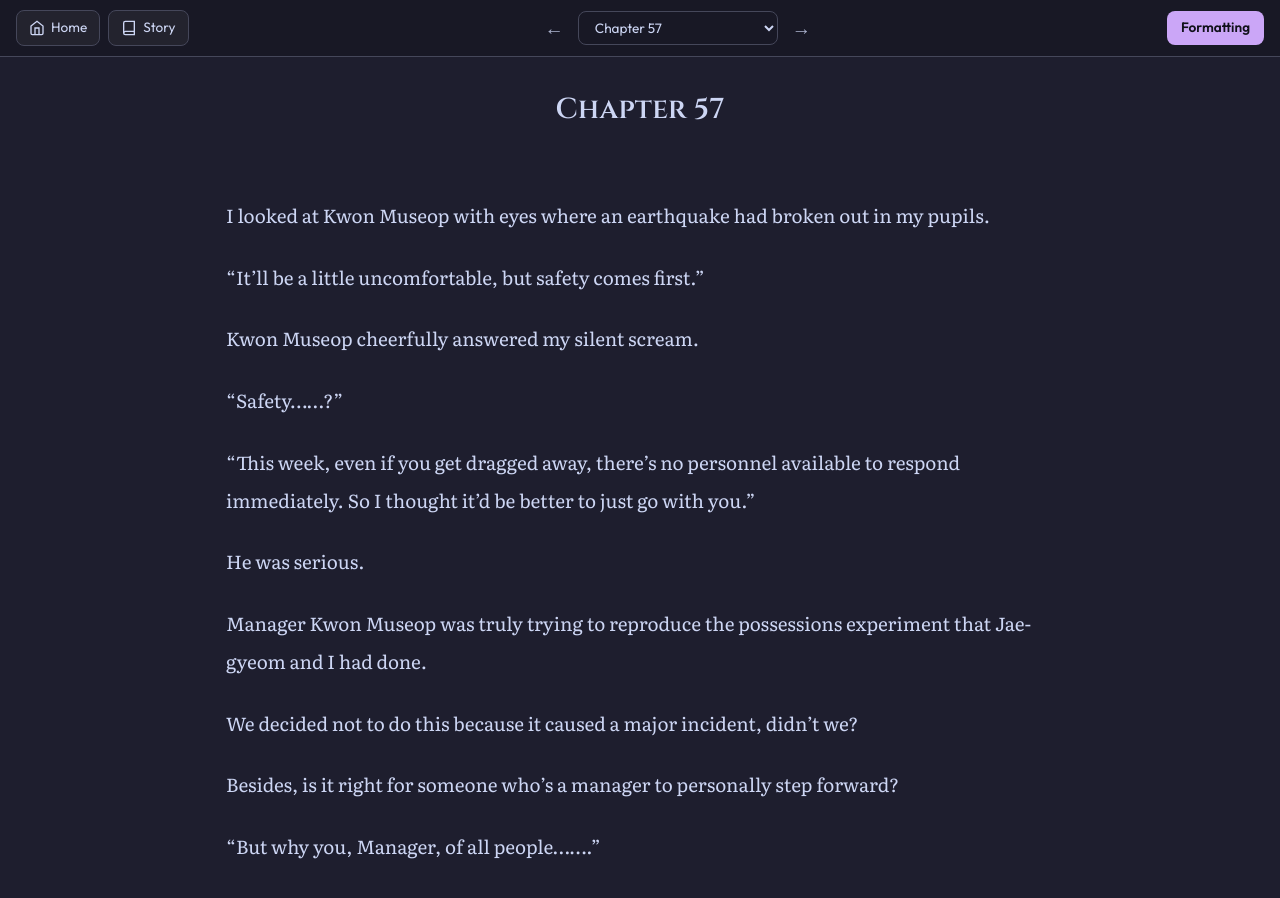
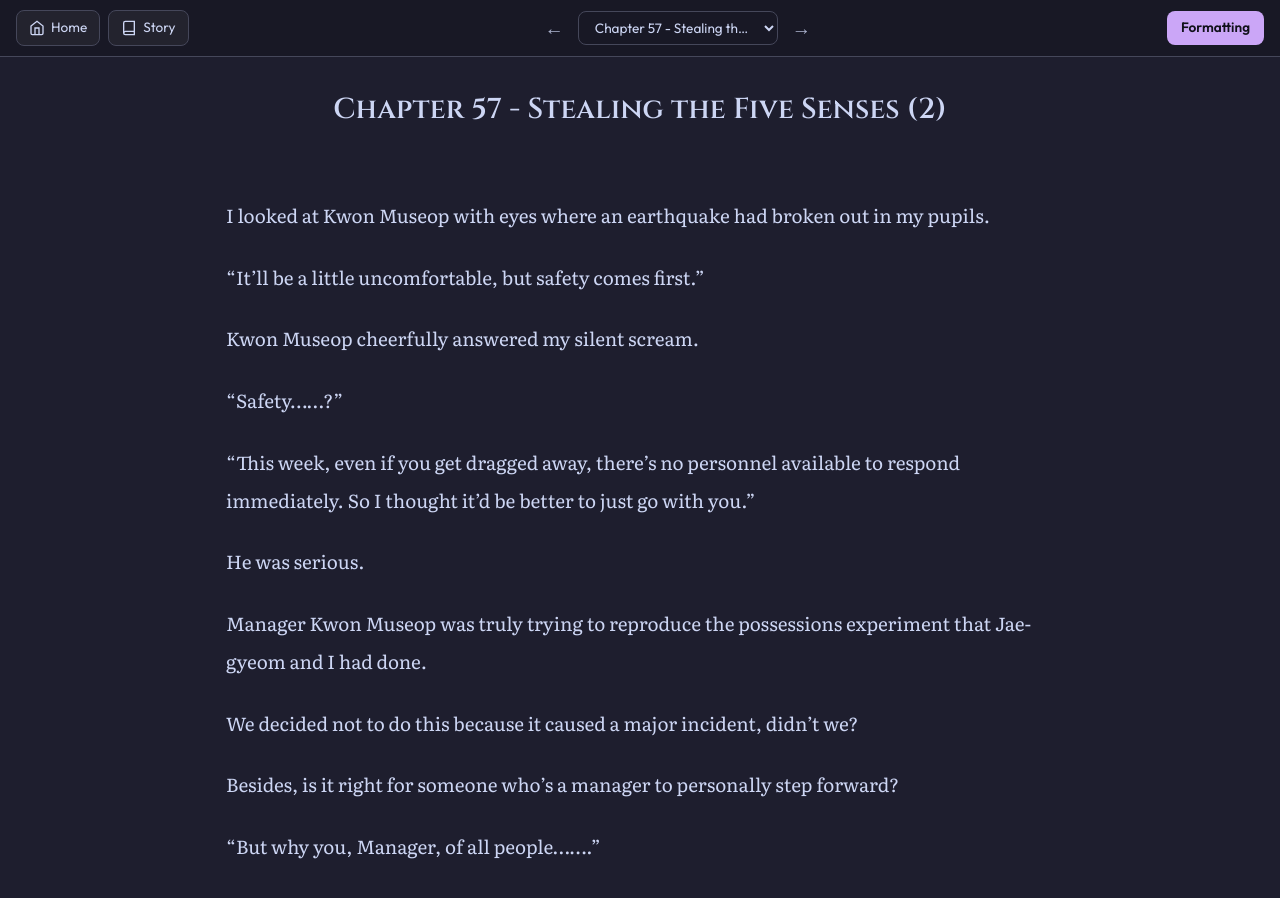
Before and after one commit to soleumn/soleumn.github.io, a Jekyll site: the page built from _chapters/esg/ch57.md, in a window 1280 px wide and 900 px high. Built offline with Jekyll 4.4.1, drawn with Linux system fonts in a browser that asks for light colours; comment, search, counter and statistics services are not loaded.

Commit message:
Update ch57.md

```diff
--- a/_chapters/esg/ch57.md
+++ b/_chapters/esg/ch57.md
@@ -1,5 +1,5 @@
 ---
-title: "Chapter 57"
+title: "Chapter 57 - Stealing the Five Senses (2)"
 categories: esg
 capitulo: 57
 ---
```
